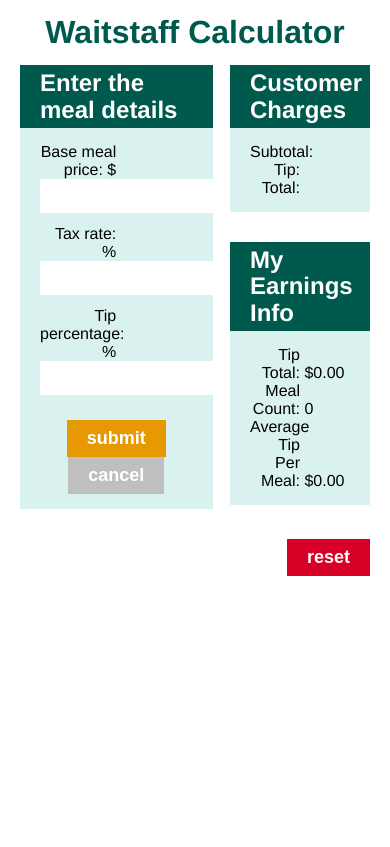
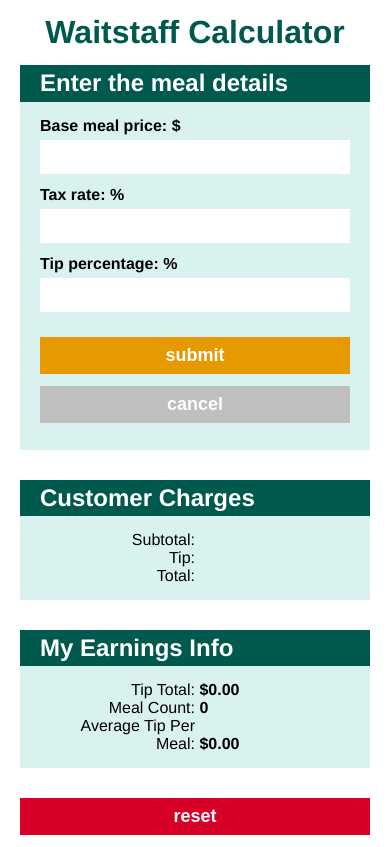
Before and after one commit to sdotson/waitstaffcalculator, a website: page index.html in a window 390 px wide. Drawn offline with Linux system fonts and the light colour scheme.

Commit message:
add mobile styles, ng-bind, make dyanmic values easier to see

```diff
--- a/index.html
+++ b/index.html
@@ -56,10 +56,10 @@
 							<h2>Customer Charges</h2>
 						</header>
 						<div class="block-content">
-							<span class="label">Subtotal:</span> {{latestCustomer.subTotal | currency}}<br>
-							<span class="label">Tip:</span> {{latestCustomer.tip | currency}}
+							<span class="label">Subtotal:</span> <strong ng-bind="latestCustomer.subTotal | currency"></strong><br>
+							<span class="label">Tip:</span> <strong ng-bind="latestCustomer.tip | currency"></strong>
 							<div class="total">
-								<span class="label">Total:</span> {{latestCustomer.total | currency}}
+								<span class="label">Total:</span> <strong ng-bind="latestCustomer.total | currency"></strong>
 							</div>
 						</div>
 					</div>
@@ -68,9 +68,9 @@
 							<h2>My Earnings Info</h2>
 						</header>
 						<div class="block-content">
-							<span class="label">Tip Total:</span> {{ calculateTipTotal() | currency }}<br>
-							<span class="label">Meal Count:</span> {{ meals.length | number }}<br>
-							<span class="label">Average Tip Per Meal:</span> {{ calculateTipAverage() | currency }}
+							<span class="label">Tip Total:</span> <strong ng-bind="calculateTipTotal() | currency"></strong><br>
+							<span class="label">Meal Count:</span> <strong ng-bind="meals.length | number"></strong><br>
+							<span class="label">Average Tip Per Meal:</span> <strong ng-bind=" calculateTipAverage() | currency"></strong>
 						</div>
 					</div>
 				</div>
--- a/sass/components/_buttons.scss
+++ b/sass/components/_buttons.scss
@@ -9,6 +9,12 @@
 	color: #fff;
   font-weight: bold;
   cursor: pointer;
+
+  @media screen and (max-width: 400px) {
+  	width: 100%;
+  	display: block;
+  	margin-bottom: 12px;
+  }
 
   &:focus {
   	outline: none;
--- a/sass/components/_forms.scss
+++ b/sass/components/_forms.scss
@@ -12,6 +12,14 @@ label {
 	width: 50%;
 	display: inline-block;
 	text-align: right;
+
+	@media screen and (max-width: 400px) {
+		display: block;
+		width: 100%;
+		text-align: left;
+		margin-bottom: 5px;
+		font-weight: bold;
+	}
 }
 
 input[type=number],input[type=text],input[type=tel],input[type=password] {
@@ -19,9 +27,14 @@ input[type=number],input[type=text],input[type=tel],input[type=password] {
 	padding: 8px 15px;
 	font-size: 16px;
 	border: none;
+	width: 100px;
 	-moz-transition: all 250ms ease-out;
 	-webkit-transition: all 250ms ease-out;
 	transition: all 250ms ease-out;
+
+	@media screen and (max-width: 400px) {
+		width: 100%;
+	}
 
 	&:focus {
 		outline: none;
--- a/sass/layouts/_col-left.scss
+++ b/sass/layouts/_col-left.scss
@@ -4,4 +4,10 @@
 	width: 55%;
   margin-right: 5%;
   background-color: #daf2ef;
+
+  @media screen and (max-width: 750px) {
+  	width: 100%;
+  	margin: 0px 0px 30px;
+  	float: none;
+  }
 }
--- a/sass/layouts/_col-right.scss
+++ b/sass/layouts/_col-right.scss
@@ -2,4 +2,10 @@
 .col-right {
 	float: right;
 	width: 40%;
+
+	@media screen and (max-width: 750px) {
+  	width: 100%;
+  	margin: 0px 0px 30px;
+  	float: none;
+  }
 }
--- a/sass/layouts/_main.scss
+++ b/sass/layouts/_main.scss
@@ -1,6 +1,10 @@
 /* main content section */
 .main-content {
 	margin-bottom: 30px;
+
+	@media screen and (max-width: 750px) {
+		margin-bottom: 0px;
+	}
 
 	.content-width {
 	  display: -webkit-flex;
```
Also changed, not shown: css/styles.css, 1 other file.
